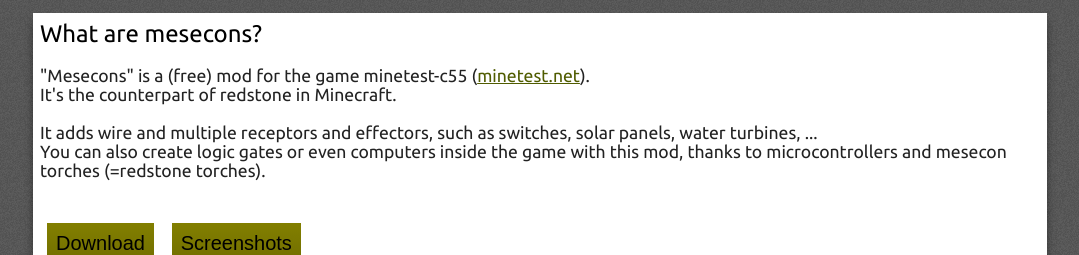
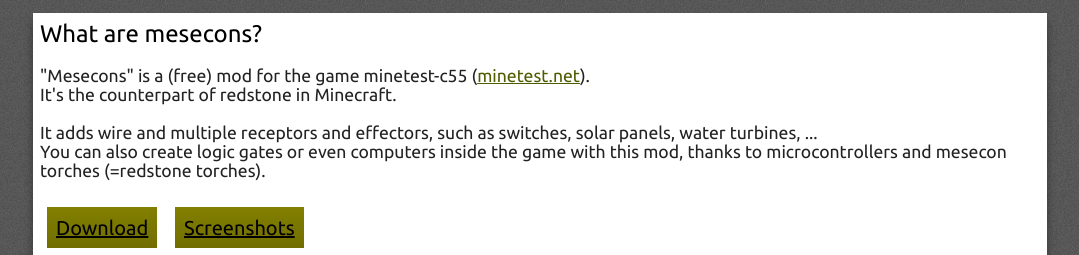
Before and after one commit to Jeija/mesecons.net, a PHP site: page / in a window 1280 px wide. Shown: the part 125-380 px from the top of the page, without its empty margins (100-1179 px from the left). Run offline with PHP 8.4, Linux system fonts and the light colour scheme; some libraries are stand-ins or nearby versions.

Commit message:
Use styled links.

```diff
--- a/index.php
+++ b/index.php
@@ -9,9 +9,9 @@
 		You can also create logic gates or even computers inside the game with this mod, thanks to microcontrollers and mesecon torches (=redstone torches).
 	</div>
 	<br/><br/>
-	<input type="button" class = "button" value = "Download" onclick="window.open('https://github.com/Jeija/minetest-mod-mesecons/zipball/master')">
-	<input type="button" class = "button" value = "Screenshots" onclick="window.open('screenshots.html')">
+	<a href="https://github.com/Jeija/minetest-mod-mesecons/zipball/master" class="button">Download</a>
+	<a href="screenshots.html" class="button">Screenshots</a>
 	<br/><br/>
-	<iframe width="640" height="360" class = "youtube" src="https://www.youtube-nocookie.com/embed/6kmeQj6iW5k" frameborder="0" allowfullscreen></iframe>
+	<iframe width="640" height="360" class="youtube" src="https://www.youtube-nocookie.com/embed/6kmeQj6iW5k" frameborder="0" allowfullscreen></iframe>
 </div>
 <?php include "footer.html";?>
```
